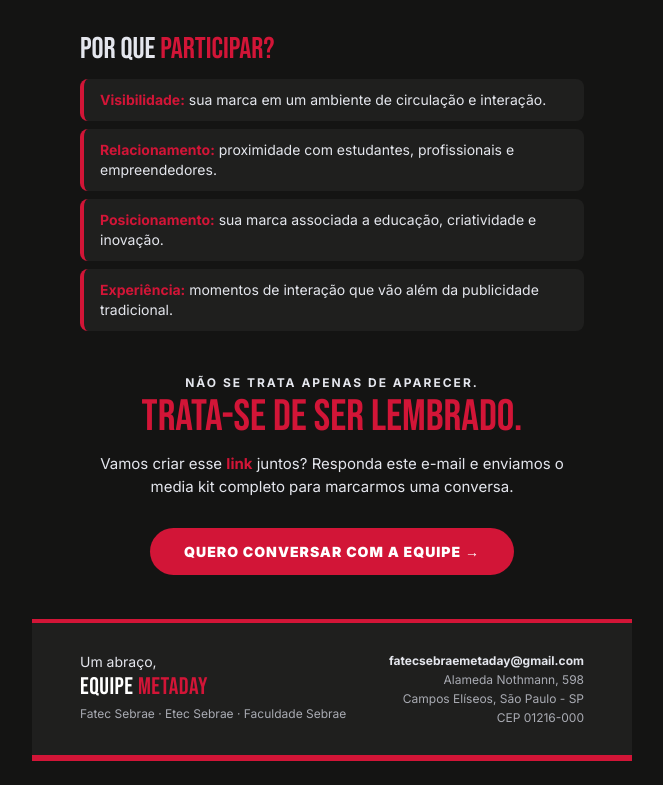
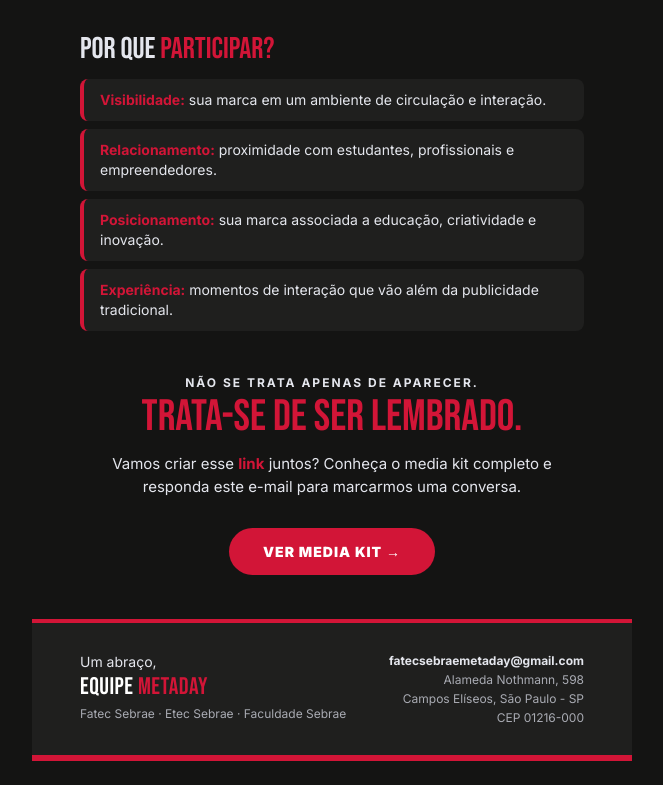
Before and after one commit to lucasprojetokaos-web/projeto-kaos-propostas, a plain HTML site: page metaday-email/index.html in a window 1280 px wide. Shown: the part 1401-2186 px from the top of the page, without its empty margins (308-971 px from the left). Drawn offline with Linux system fonts and the light colour scheme.

Commit message:
MetaDay: botão final passa a ser "Ver media kit" com link do Drive
Co-Authored-By: Claude Opus 5.5 <noreply@anthropic.com>
Claude-Session: https://claude.ai/code/session_01Xr4ZWjmPeWFyV5WJy4xpgo

```diff
--- a/metaday-email/index.html
+++ b/metaday-email/index.html
@@ -139,7 +139,7 @@
       <td class="px" bgcolor="#141413" align="center" style="background:#141413; padding:44px 48px 8px 48px;">
         <div style="font-family:Inter,Arial,sans-serif; font-size:12px; font-weight:700; letter-spacing:2px; text-transform:uppercase; color:#E4E6ED;">Não se trata apenas de aparecer.</div>
         <div style="font-family:'Bebas Neue',Anton,Impact,'Arial Narrow',sans-serif; font-size:44px; line-height:46px; color:#D21537; text-transform:uppercase; padding-top:4px;">Trata-se de ser lembrado.</div>
-        <div style="font-family:Inter,Arial,sans-serif; font-size:15px; line-height:23px; color:#E4E6ED; padding-top:12px;">Vamos criar esse <b style="color:#D21537;">link</b> juntos? Responda este e-mail e enviamos o media kit completo para marcarmos uma conversa.</div>
+        <div style="font-family:Inter,Arial,sans-serif; font-size:15px; line-height:23px; color:#E4E6ED; padding-top:12px;">Vamos criar esse <b style="color:#D21537;">link</b> juntos? Conheça o media kit completo e responda este e-mail para marcarmos uma conversa.</div>
       </td>
     </tr>
     <tr>
@@ -147,7 +147,7 @@
         <table role="presentation" cellpadding="0" cellspacing="0" border="0">
           <tr>
             <td bgcolor="#D21537" style="background:#D21537; border-radius:999px;">
-              <a href="mailto:fatecsebraemetaday@gmail.com?subject=Parceria%20MetaDay%202027" target="_blank" style="display:inline-block; padding:15px 34px; font-family:Inter,Arial,sans-serif; font-size:14px; font-weight:900; letter-spacing:1px; text-transform:uppercase; color:#FFFFFF; text-decoration:none; border-radius:999px;">Quero conversar com a equipe &#8594;</a>
+              <a href="https://drive.google.com/file/d/1E5G5jWtkRRz2CN0wn1RyYyfF57SRmphQ/view?usp=sharing" target="_blank" style="display:inline-block; padding:15px 34px; font-family:Inter,Arial,sans-serif; font-size:14px; font-weight:900; letter-spacing:1px; text-transform:uppercase; color:#FFFFFF; text-decoration:none; border-radius:999px;">Ver media kit &#8594;</a>
             </td>
           </tr>
         </table>
```
